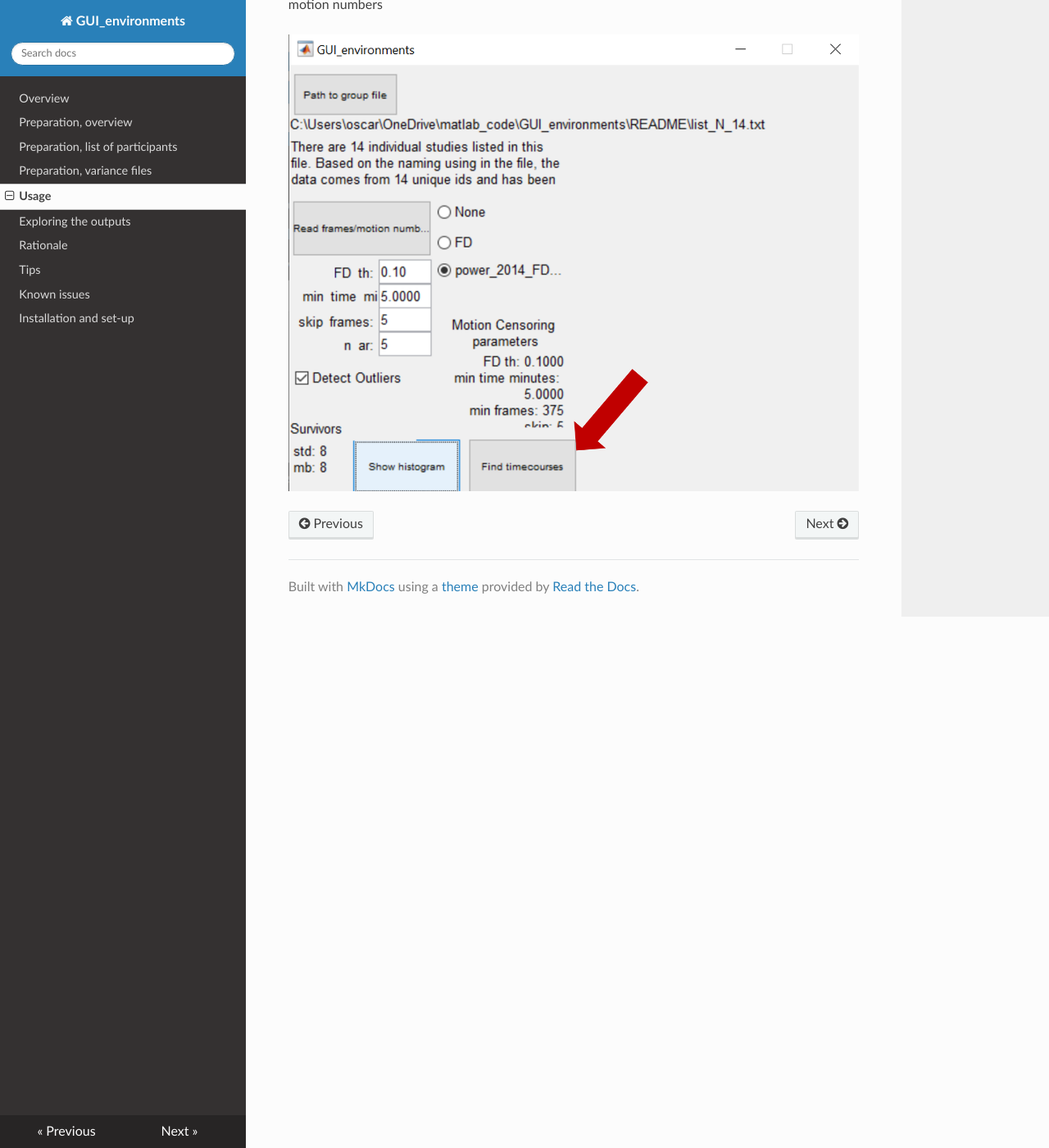
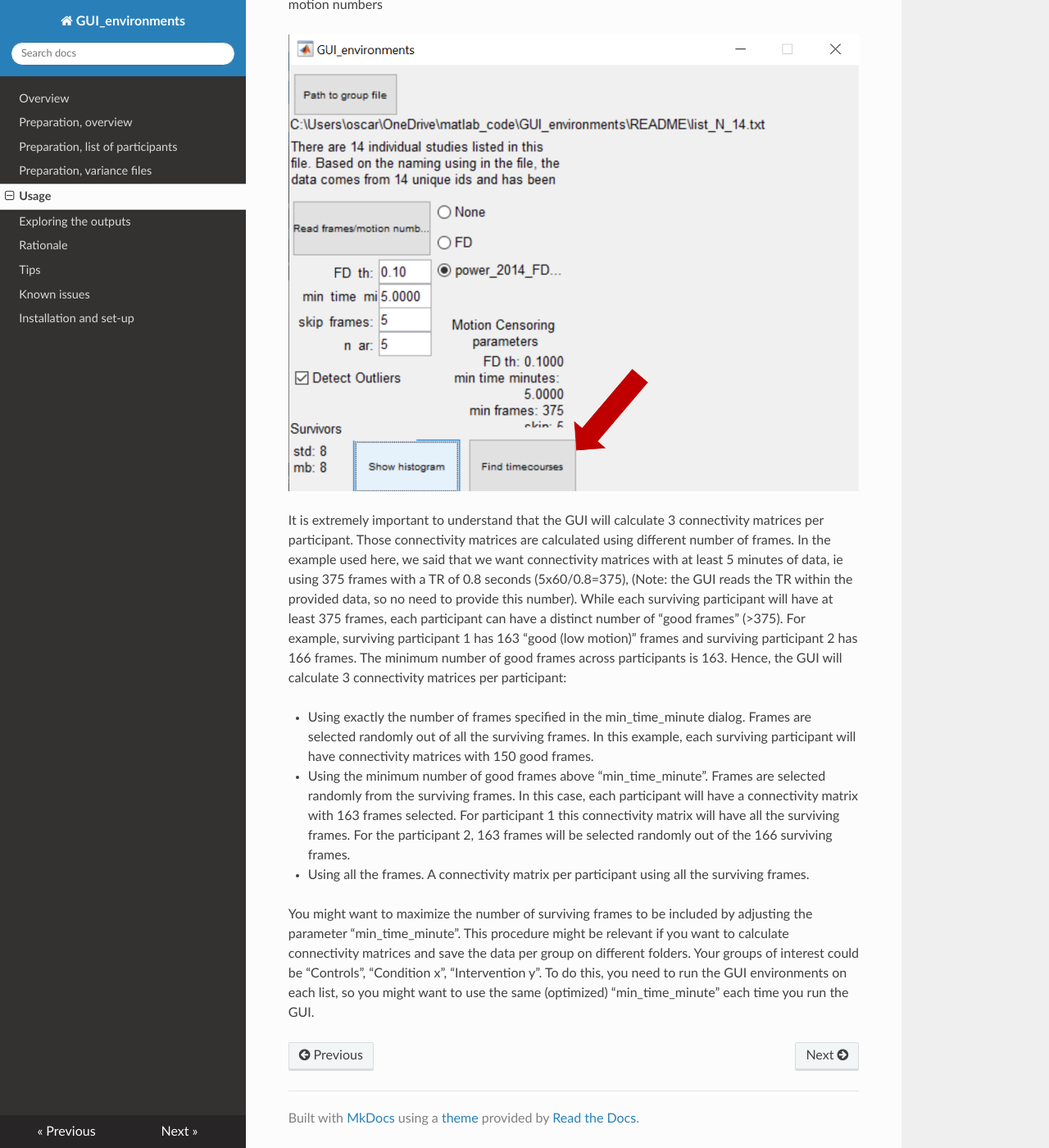
Before and after one commit to omiranda/GUI_environments_documentation, an MkDocs documentation site: the page built from docs/usage.md, in a window 1280 px wide and 1400 px high, scrolled down 5633 px. Shown: the whole window at 82% size. Built offline with MkDocs 1.6.1, drawn with Linux system fonts in a browser that asks for light colours; nearby versions of some CDN libraries; old or Windows-style settings are respelled for this version of MkDocs.

Commit message:
Update usage.md

```diff
--- a/docs/usage.md
+++ b/docs/usage.md
@@ -82,3 +82,14 @@ Every time you change the parameters, you can recalculate the histogram of survi
 Once happy with the motion censoring parameters, click here for the Next step: Read frames and motion numbers
 
 ![Find timecourses](./usage/find_timecourses.png)
+
+It is extremely important to understand that the GUI will calculate 3 connectivity matrices per participant. Those connectivity matrices are calculated using different number of frames.
+In the example used here, we said that we want connectivity matrices with at least 5 minutes of data, ie using 375 frames with a TR of 0.8 seconds (5x60/0.8=375), (Note: the GUI reads the TR within the provided data, so no need to provide this number).
+While each surviving participant will have at least 375 frames, each participant can have a distinct number of “good frames” (>375).
+For example, surviving participant 1 has 163 “good (low motion)” frames and surviving participant 2 has 166 frames. The minimum number of good frames across participants is 163. Hence, the GUI will calculate 3 connectivity matrices per participant:
+
+* Using exactly the number of frames specified in the min_time_minute dialog. Frames are selected randomly out of all the surviving frames. In this example, each surviving participant will have connectivity matrices with 150 good frames.
+* Using the minimum number of good frames above “min_time_minute”. Frames are selected randomly from the surviving frames. In this case, each participant will have a connectivity matrix with 163 frames selected. For participant 1 this connectivity matrix will have all the surviving frames. For the participant 2, 163 frames will be selected randomly out of the 166 surviving frames.
+* Using all the frames. A connectivity matrix per participant using all the surviving frames.
+
+You might want to maximize the number of surviving frames to be included by adjusting the  parameter “min_time_minute”. This procedure might be relevant if you want to calculate connectivity matrices and save the data per group on different folders. Your groups of interest could be “Controls”, “Condition x”, “Intervention y”. To do this, you need to run the GUI environments on each list, so you might want to use the same (optimized) “min_time_minute” each time you run the GUI.
```
